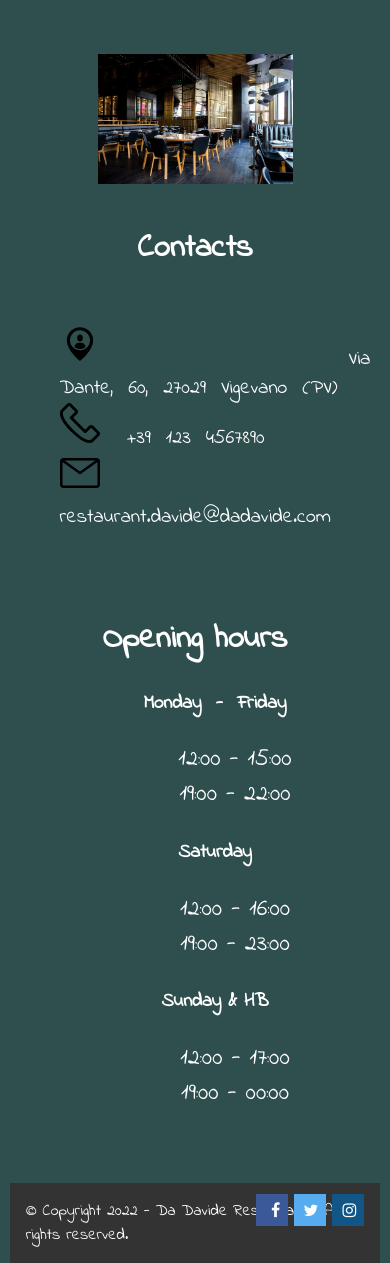
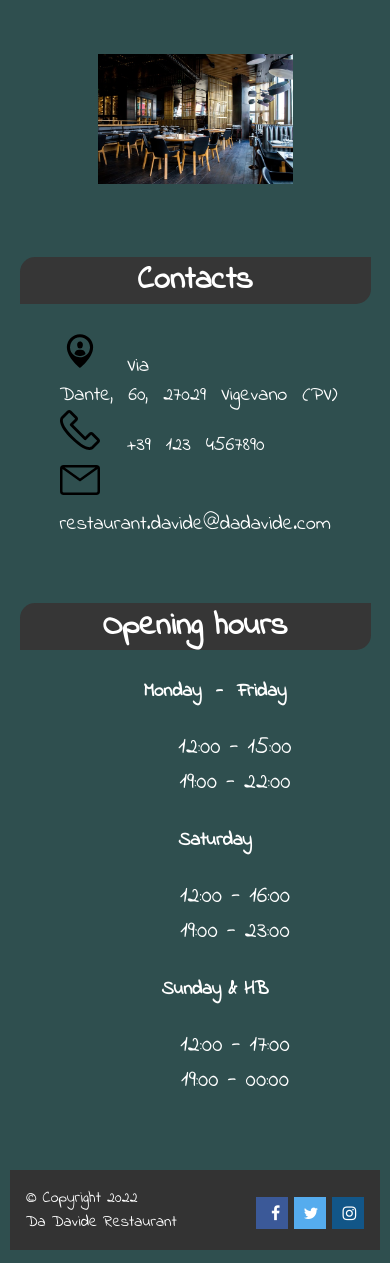
Before and after one commit to Davide-Lotito/WMT_project, a PHP site: page /pages/contacts.html in a window 390 px wide. Shown: the part 949-2212 px from the top of the page. Run offline with PHP 8.4, Linux system fonts and the light colour scheme.

Commit message:
correct bugs on media queries

```diff
--- a/index.html
+++ b/index.html
@@ -7,6 +7,7 @@
     <link rel="icon" type="image/png" href="./images/chef_white_icon.png">
     <!-- icon library -->
     <link rel="stylesheet" href="https://cdnjs.cloudflare.com/ajax/libs/font-awesome/4.7.0/css/font-awesome.min.css">
+    <meta name="viewport" content="width=device-width, initial-scale=1">
 </head>
 <body>
     <!--navigation bar-->
@@ -75,7 +76,7 @@
         </div>
     </main>
     <footer id="footer">
-        &copy; Copyright 2022 - Da Davide Restaurant - All rights reserved.
+        &copy; Copyright 2022 <br> Da Davide Restaurant
         <br>
         <div class="social-links">
             <a href="https://www.facebook.com/" class="fa fa-facebook" target="_blank"></a>
--- a/pages/about.html
+++ b/pages/about.html
@@ -8,6 +8,7 @@
     <link rel="icon" type="image/png" href="../images/chef_white_icon.png">
     <!-- icon libary -->
     <link rel="stylesheet" href="https://cdnjs.cloudflare.com/ajax/libs/font-awesome/4.7.0/css/font-awesome.min.css">
+    <meta name="viewport" content="width=device-width, initial-scale=1">
 </head>
 <body>
     <nav id="menu">
@@ -53,7 +54,7 @@
         </h4>
     </div>
     <footer id="footer">
-        &copy; Copyright 2022 - Da Davide Restaurant - All rights reserved.
+        &copy; Copyright 2022 <br> Da Davide Restaurant
         <br>
         <div class="social-links">
             <a href="https://www.facebook.com/" class="fa fa-facebook" target="_blank"></a>
--- a/pages/book.html
+++ b/pages/book.html
@@ -8,6 +8,7 @@
     <link rel="icon" type="image/png" href="../images/chef_white_icon.png">
     <!-- icon libary -->
     <link rel="stylesheet" href="https://cdnjs.cloudflare.com/ajax/libs/font-awesome/4.7.0/css/font-awesome.min.css">
+    <meta name="viewport" content="width=device-width, initial-scale=1">
     <title>Reserve</title>
 </head>
 
@@ -35,7 +36,7 @@
         <a href="../index.html"><img src="../images/chef_white_icon.png" alt="restaurant icon" title="icon"></a>
         <h1 id="title-text" class="title-font">Restaurant Pizzeria da Davide</h1>
     </div>
-    <h2 class="center title-font title-minor">Reservation</h2>
+    <h2 class="center title-font title-minor">Reserve</h2>
     <!--reservation form-->
     <!--the inspiration for this style of the form was taken from https://www.sanwebe.com/2014/08/css-html-forms-designs-->
     <div id="form">
@@ -86,7 +87,7 @@
         </div>
       </div>
     <footer id="footer">
-        &copy; Copyright 2022 - Da Davide Restaurant - All rights reserved.
+        &copy; Copyright 2022 <br> Da Davide Restaurant
         <br>
         <div class="social-links">
             <a href="https://www.facebook.com/" class="fa fa-facebook" target="_blank"></a>
--- a/pages/contacts.html
+++ b/pages/contacts.html
@@ -9,6 +9,7 @@
     <link rel="icon" type="image/png" href="../images/chef_white_icon.png">
     <!-- icon libary -->
     <link rel="stylesheet" href="https://cdnjs.cloudflare.com/ajax/libs/font-awesome/4.7.0/css/font-awesome.min.css">
+    <meta name="viewport" content="width=device-width, initial-scale=1">
 </head>
 <body>
     <nav id="menu">
@@ -90,7 +91,7 @@
             loading="lazy"></iframe>
     </div>
     <footer id="footer">
-        &copy; Copyright 2022 - Da Davide Restaurant - All rights reserved.
+        &copy; Copyright 2022 <br> Da Davide Restaurant
         <br>
         <div class="social-links">
             <a href="https://www.facebook.com/" class="fa fa-facebook" target="_blank"></a>
--- a/pages/login.html
+++ b/pages/login.html
@@ -9,6 +9,7 @@
     <title>login</title>
     <!-- icon libary -->
     <link rel="stylesheet" href="https://cdnjs.cloudflare.com/ajax/libs/font-awesome/4.7.0/css/font-awesome.min.css">
+    <meta name="viewport" content="width=device-width, initial-scale=1">
 </head>
 
 <body>
--- a/pages/menu.html
+++ b/pages/menu.html
@@ -9,6 +9,7 @@
     <link rel="icon" type="image/png" href="../images/chef_white_icon.png">
     <!-- icon libary -->
     <link rel="stylesheet" href="https://cdnjs.cloudflare.com/ajax/libs/font-awesome/4.7.0/css/font-awesome.min.css">
+    <meta name="viewport" content="width=device-width, initial-scale=1">
 </head>
 
 <body>
@@ -124,7 +125,7 @@
         <span> Plese let your server know if you have any food allergy</span>
     </p>
     <footer id="footer">
-        &copy; Copyright 2022 - Da Davide Restaurant - All rights reserved.
+        &copy; Copyright 2022 <br> Da Davide Restaurant
         <br>
         <div class="social-links">
             <a href="https://www.facebook.com/" class="fa fa-facebook" target="_blank"></a>
--- a/style/about.css
+++ b/style/about.css
@@ -44,19 +44,21 @@
     }
     #up h4{
         float: none;
+        font-size: 1.5em;
         position: relative;
         width: 80%;
         left: 10%;
-        text-align: center;
+        text-align: justify;
     }
     #bottom img{
         display: none;
     }
     #bottom h4{
         float: none;
+        font-size: 1.5em;
         position: relative;
         width: 80%;
         left: 10%;
-        text-align: center;
+        text-align: justify;
     }
 }
--- a/style/common.css
+++ b/style/common.css
@@ -67,16 +67,19 @@ body {
 }
 
 /*media queries for the navigation-bar*/
-@media only screen and (max-width: 685px) {
-/* @media (max-width: 620px) { */
-
+@media all and (max-width: 685px) {
     #menu li.right,
     #menu li {
         float: none;
     }
-
     .dots {
         display: none;
+    }
+    #footer{
+        font-size: 5;
+    }
+    .center{
+        font-size: 1em;
     }
 }
 
@@ -110,7 +113,7 @@ body {
 #footer .social-links {
     text-align: right;
     position: absolute;
-    top: 0;
+    top: 1em;
     right: 1em;
 }
 
--- a/style/contacts.css
+++ b/style/contacts.css
@@ -4,7 +4,6 @@
 
 .column {
     width: 50%;
-    /* padding-top: 0.5em; */
     padding-left: 3em;
     padding-right: 3em;
 }
@@ -16,18 +15,18 @@
 }
 
 #main-contacts h2{
-    margin: auto;
+    margin-top: 2em;
     text-align: center;
     font-size: xx-large;
-    padding-top: 2em;
     padding-bottom: 0;
+    background-color: rgb(54, 54, 54);
+    border-radius: 15px 0 15px 0px;;
 }
 
 #main-contacts img{
     width: 40px;
     height: 40px;
     margin-right: 1em;
-    /* margin-bottom: 0.5em; */
 }
 
 #main-contacts{
@@ -53,12 +52,8 @@ ul li{
     text-decoration: none;
 }
 
-/*media queries for layout*/
 @media (max-width: 900px) {
     #column1 ul{
-        float: none;
-    }
-    #column2 ul{
         float: none;
     }
     #column1{
@@ -66,12 +61,33 @@ ul li{
         position: relative;
         width: 100%;
         font-size: smaller;
-        text-align: justify;
         padding: 0; border: 0;
     }
+    #column2 ul{
+        float: none;
+    }
+    #column2{
+        float: none;
+        padding: 0; border: 0;
+        position: relative;
+        width: 100%;
+    }
+    #list-hours{
+        float: none;
+        position: relative;
+        width: 90%;
+        left: 5%; right: 5%;
+        text-align: center;
+    }
+    #column2 h2{
+        float: none;
+    }
+
+}
+
+@media (max-width: 700px) {
     #column1 h2{
         position: relative;
-        padding: 1em;
     }
     #column1 li{
         float: none;
@@ -88,24 +104,11 @@ ul li{
         margin: 0; padding: 0;
         width: fit-content;
     }
-    #list-hours{
-        float: none;
-        position: relative;
-        width: 100%;
-        text-align: center;
-    }
     #list-hours .float-left{
         float: none;
         position: relative;
         margin: auto;
         padding: 0
-    }
-    #column2{
-        float: none;
-        padding: 0; border: 0;
-        position: relative;
-        width: 80%;
-        left: 10%; right: 10%;
     }
 }
 
--- a/style/menu.css
+++ b/style/menu.css
@@ -103,6 +103,9 @@
         width: 15px;
         height: 15px;
     }
+    #explain {
+        font-size: 1.5em;
+    }
 }
 
 @media (max-width: 900px){
```
Also changed, not shown: style/book.css (+12 -5 lines), style/index.css (+9 -5 lines).
